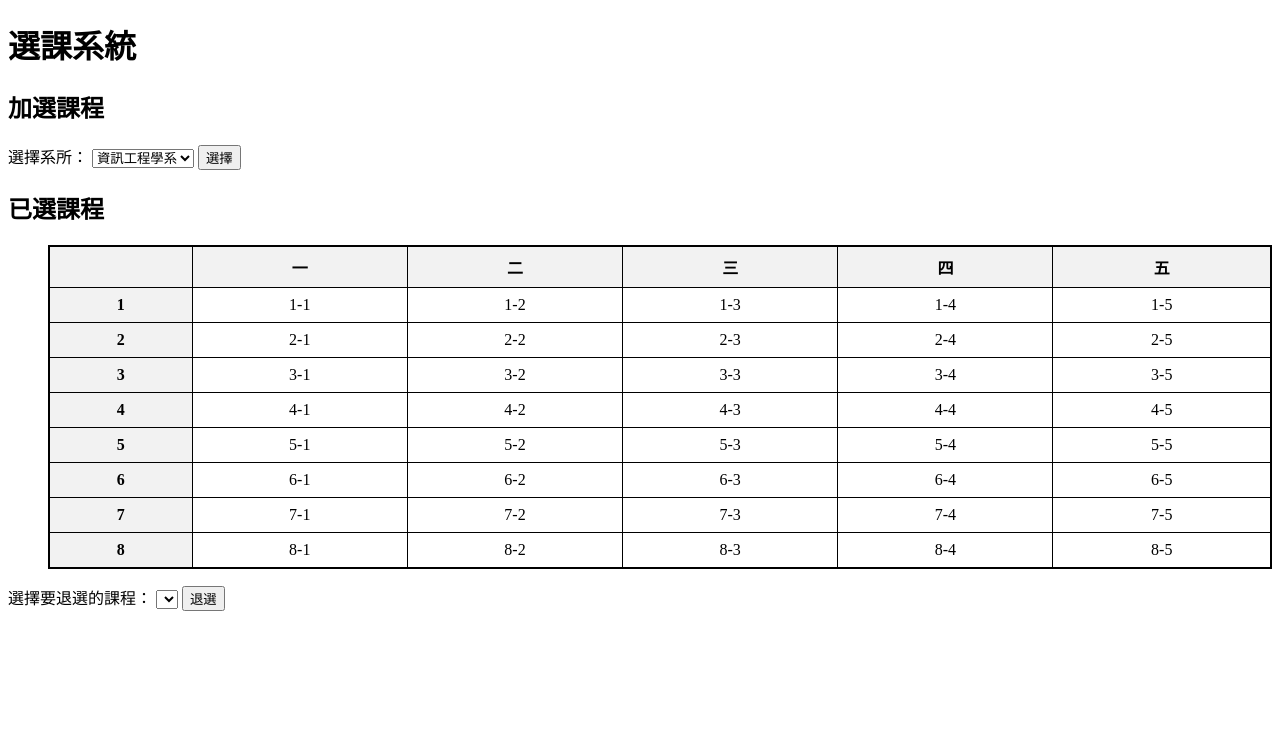
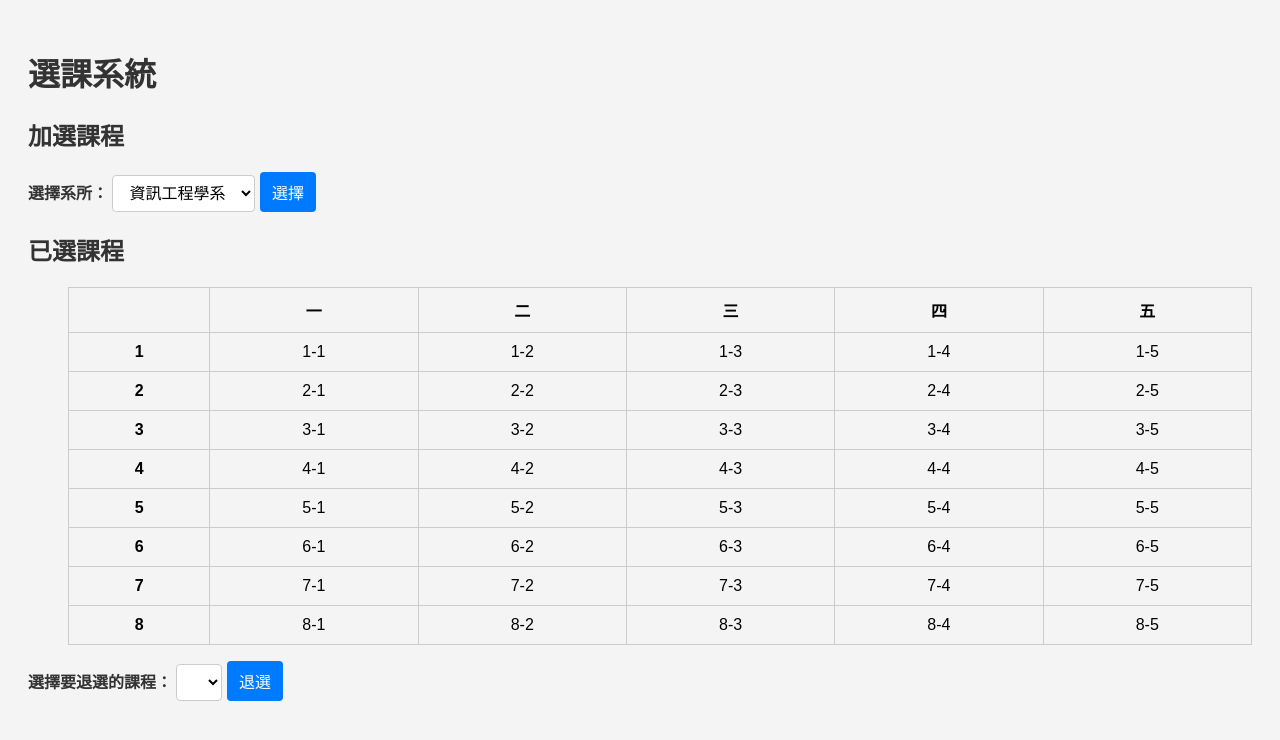
Before and after one commit to FCU-DataBase113/DB_CourseSelectionSystem, a Flask app: page /course_selection in a window 1280 px wide. Shown: the top 740 px of the page. Run offline with Flask 3, Linux system fonts and the light colour scheme; lists and menus that the app fills with data are empty; some libraries are stand-ins or nearby versions.

Commit message:
pretty for course_select && make some interpret for jquery

```diff
--- a/static/course.css
+++ b/static/course.css
@@ -1,13 +1,36 @@
+body {
+    font-family: Arial, sans-serif; /* 使用Arial字體 */
+    background-color: #f4f4f4; /* 設置背景顏色 */
+    padding: 20px; /* 添加一些內邊距 */
+}
+h1, h2, label {
+    color: #333; /* 設置標題和標籤的文字顏色 */
+    font-weight: bold; /* 加粗標題和標籤的文字 */
+}
+select, button {
+    font-family: Arial, sans-serif; /* 使用Arial字體 */
+    font-size: 16px; /* 設置字體大小 */
+    padding: 8px 12px; /* 添加一些內邊距 */
+    border: 1px solid #ccc; /* 添加邊框 */
+    border-radius: 4px; /* 圓角邊框 */
+    background-color: #fff; /* 白色背景 */
+}
+button {
+    cursor: pointer; /* 顯示手型游標 */
+    background-color: #007bff; /* 按鈕背景顏色 */
+    color: #fff; /* 按鈕文字顏色 */
+    border: none; /* 移除按鈕邊框 */
+    transition: background-color 0.3s; /* 添加動畫效果 */
+}
+button:hover {
+    background-color: #0056b3; /* 按鈕懸停時的背景顏色 */
+}
 table {
-    border-collapse: collapse;
-    width: 100%;
-    border: 2px solid black; /* 添加表格邊框 */
+    width: 100%; /* 表格寬度填滿容器 */
+    border-collapse: collapse; /* 合併邊框 */
 }
 th, td {
-    border: 1px solid black;
-    padding: 8px;
-    text-align: center;
+    padding: 10px; /* 添加一些內邊距 */
+    border: 1px solid #ccc; /* 添加邊框 */
+    text-align: center; /* 文字居中對齊 */
 }
-th {
-    background-color: #f2f2f2;
-}
```
Also changed, not shown: templates/CourseSelection.html (+7 -1 lines).
